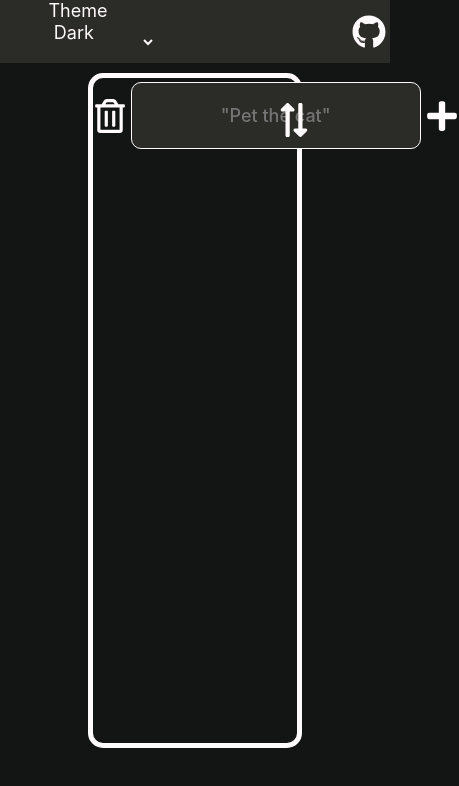
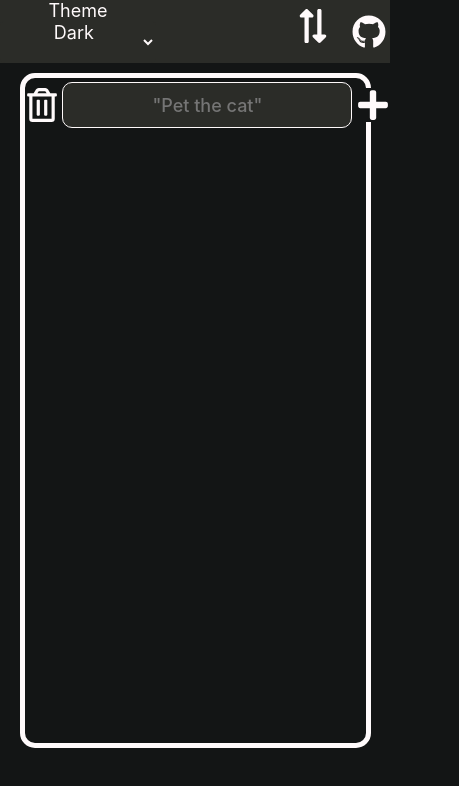
Before and after one commit to EuCaue/yaTODO, a React (Vite) app: page / in a window 390 px wide. Shown: the top 786 px of the page, 459 px wide, since content can reach past the window. Built offline with nearby package versions, Linux system fonts and the light colour scheme.

Commit message:
feat: mobile design

```diff
--- a/src/components/Header/styled.ts
+++ b/src/components/Header/styled.ts
@@ -7,7 +7,7 @@ export const HeaderTodo = styled.header`
   align-items: center;
   text-align: center;
   z-index: 10;
-  position: sticky;
+  /* position: sticky; */
   flex-wrap: wrap;
   background-color: ${(props) => props.theme.secondary};
 `;
--- a/src/components/Todo/index.tsx
+++ b/src/components/Todo/index.tsx
@@ -1,3 +1,4 @@
+
 import React, {
   FormEvent,
   useState,
--- a/src/components/Todo/styled.ts
+++ b/src/components/Todo/styled.ts
@@ -1,26 +1,9 @@
-/* eslint-disable prettier/prettier */
 /* eslint-disable import/prefer-default-export */
 import styled from 'styled-components';
 
 type Props = {
   reversedList: boolean;
 };
-
-export const Container = styled.section`
-  display: flex;
-  justify-content: start;
-  align-items: center;
-  flex-flow: column wrap;
-  align-self: center;
-  margin-top: 2.5vw;
-  max-width: 80vw;
-  width: 55vw;
-  min-height: 80vh;
-  position: relative;
-  border-radius: 15px;
-  border: 5px solid ${(props) => props.theme.text};
-
-`;
 
 export const Form = styled.form`
   display: flex;
@@ -105,7 +88,8 @@ export const TodoFlexWrapper = styled.section<Props>`
   display: flex;
   justify-content: center;
   align-items: center;
-  flex-flow: ${(props) => (props.reversedList ? 'row-reverse' : 'row')} ${(props) => (props.reversedList ? 'wrap-reverse' : 'wrap')};
+  flex-direction: ${(props) => (props.reversedList ? 'row-reverse' : 'row')};
+  flex-wrap: ${(props) => (props.reversedList ? 'wrap-reverse' : 'wrap')};
   gap: 2vw;
   align-self: unset;
   padding-top: 1vw;
@@ -129,3 +113,49 @@ export const ButtonExchange = styled.button`
     }
   }
 `;
+
+export const Container = styled.section`
+  display: flex;
+  justify-content: start;
+  align-items: center;
+  flex-flow: column wrap;
+  align-self: center;
+  margin-top: 2.5vw;
+  max-width: 80vw;
+  width: 55vw;
+  min-height: 80vh;
+  position: relative;
+  border-radius: 15px;
+  border: 5px solid ${(props) => props.theme.text};
+
+  @media screen and (min-width: 320px) and (max-width: 575px) {
+    max-width: none;
+    width: 90%;
+    font-size: 16px;
+    ${InputTodo} {
+      min-width: 10vw;
+      min-height: 5.5vh;
+    }
+
+    ${ButtonExchange} {
+      top: calc(-10% + -0.5vw);
+      right: 2em;
+    }
+  }
+
+  @media screen and (min-width: 36em) and (max-width: 65em) {
+    max-width: none;
+    width: 90%;
+    font-size: 16px;
+
+    ${InputTodo} {
+      min-width: 10vw;
+      min-height: 5.5vh;
+    }
+
+    ${ButtonExchange} {
+      top: -11%;
+      right: 2em;
+    }
+  }
+`;
--- a/src/components/TodoItem/styled.ts
+++ b/src/components/TodoItem/styled.ts
@@ -1,28 +1,4 @@
 import styled from 'styled-components';
-
-export const Container = styled.article`
-  display: flex;
-  justify-content: center;
-  align-self: center;
-  align-items: center;
-  flex-wrap: wrap;
-  min-height: 10vh;
-  height: fit-content;
-  min-width: 25vw;
-  /* max-width: 100%; */
-  /* width: fit-content; */
-  word-break: break-all;
-  overflow-wrap: break-word;
-  word-wrap: break-word;
-  hyphens: auto;
-  break-inside: avoid;
-  overflow: hidden;
-  text-align: center;
-  border-radius: 10px;
-  position: relative;
-  color: ${(props) => props.theme.text};
-  background-color: ${(props) => props.theme.secondary};
-`;
 
 export const TextTodo = styled.p`
   display: flex;
@@ -93,3 +69,59 @@ export const InputEditTodo = styled.input`
   background-color: ${(props) => props.theme.secondary};
   color: ${(props) => props.theme.text};
 `;
+
+export const Container = styled.article`
+  display: flex;
+  justify-content: center;
+  align-self: center;
+  align-items: center;
+  flex-wrap: wrap;
+  min-height: 10vh;
+  height: fit-content;
+  min-width: 25vw;
+  /* max-width: 100%; */
+  /* width: fit-content; */
+  word-break: break-all;
+  overflow-wrap: break-word;
+  word-wrap: break-word;
+  hyphens: auto;
+  break-inside: avoid;
+  overflow: hidden;
+  text-align: center;
+  border-radius: 10px;
+  position: relative;
+  color: ${(props) => props.theme.text};
+  background-color: ${(props) => props.theme.secondary};
+  @media screen and (min-width: 320px) and (max-width: 575px) {
+    min-width: 80vw;
+    ${ButtonTodoEdit} {
+      bottom: 2vh;
+      right: 2vw;
+    }
+    ${ButtonTodoCheck} {
+      bottom: 5vh;
+      right: 2vw;
+    }
+
+    ${InputEditTodo} {
+      max-width: none;
+      font-size: initial;
+    }
+
+    ${ButtonTodoEditCheck} {
+      right: -0.5vw;
+      top: 2vh;
+      padding-right: 0.5vw;
+    }
+  }
+
+  @media screen and (min-width: 36em) and (max-width: 65em) {
+    min-width: 80vw;
+    ${ButtonTodoEdit} {
+      right: 2vw;
+    }
+    ${ButtonTodoCheck} {
+      right: 6vw;
+    }
+  }
+`;
```
